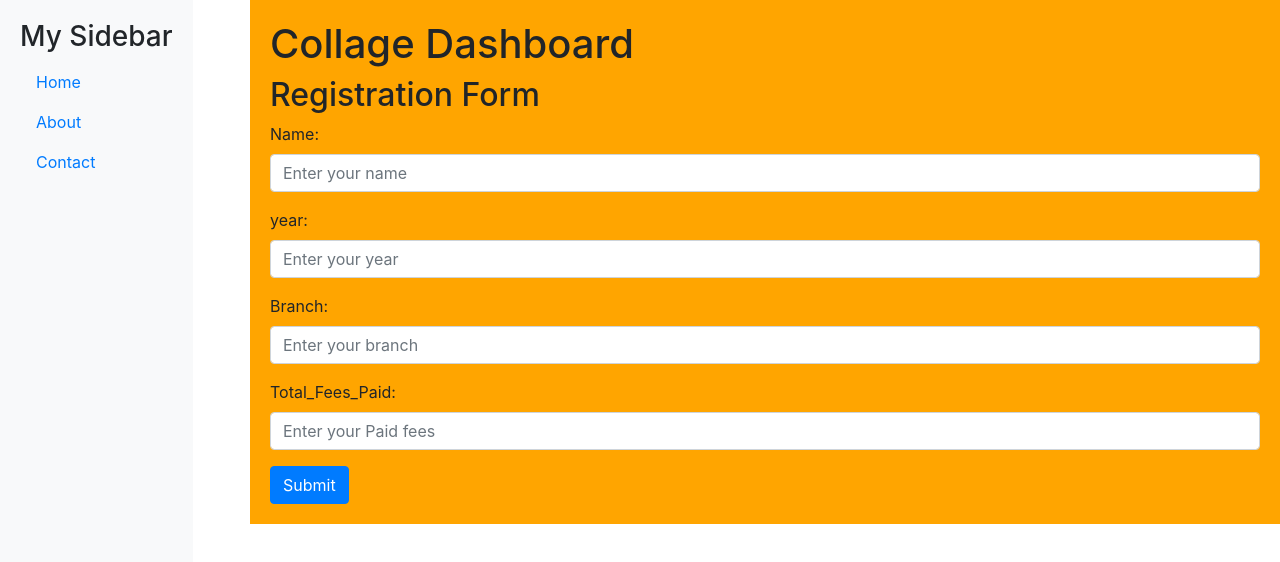
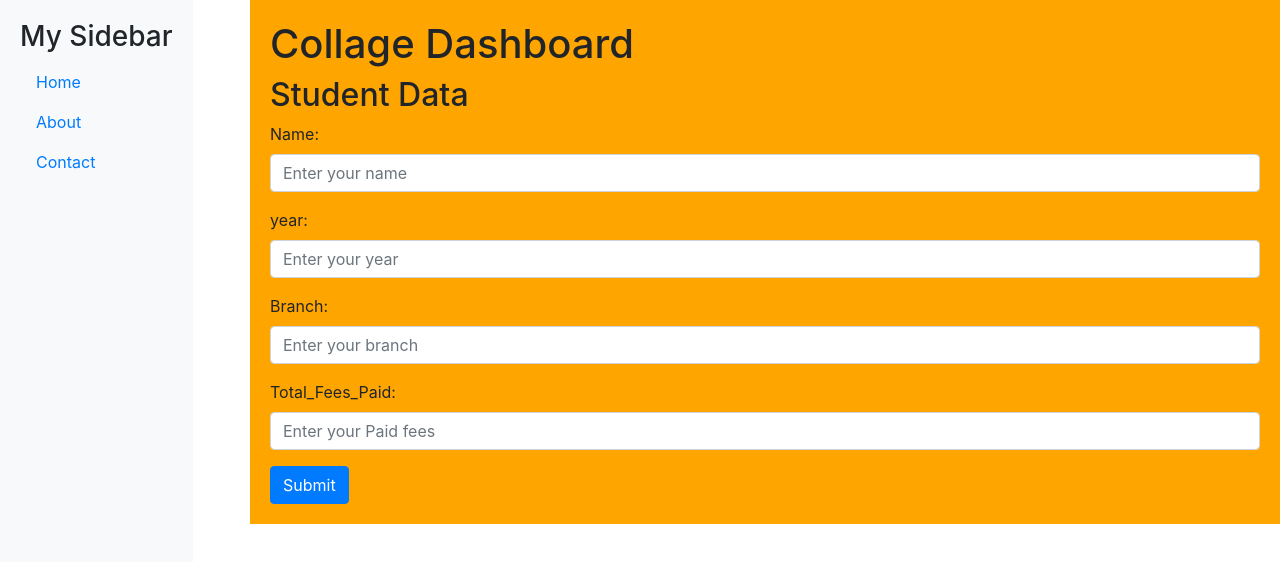
Before and after one commit to praatikgote/PratikDashboard, a plain HTML site: page index.html in a window 1280 px wide. Drawn offline with nearby package versions, Linux system fonts and the light colour scheme.

Commit message:
seconds time updation second commit

```diff
--- a/index.html
+++ b/index.html
@@ -27,7 +27,7 @@
   <div class="content">
 
     <h1>Collage Dashboard</h1>
-    <h2>Registration Form</h2>
+    <h2>Student Data</h2>
     <form id="registrationForm">
       <div class="form-group">
         <label for="name">Name:</label>
```
